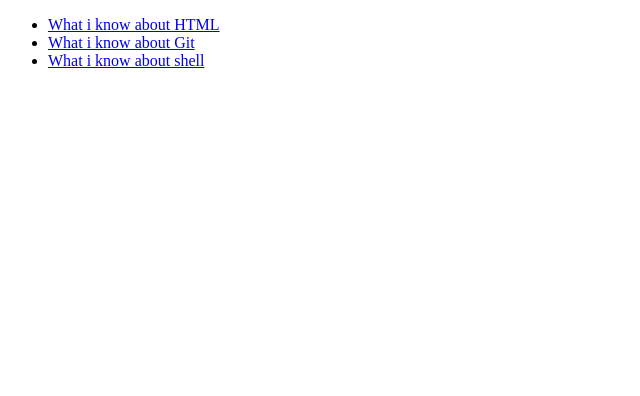
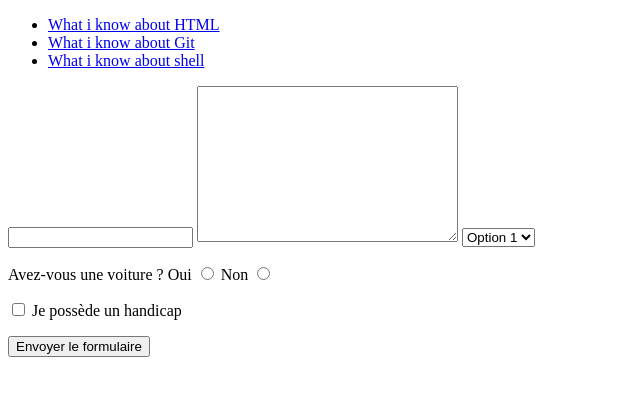
Before and after one commit to Charisey/powercoders, a plain HTML site: page Cheatsheet/index.html in a window 1280 px wide. Shown: the whole page, without its empty margins (0-640 px from the left). Drawn offline with Linux system fonts and the light colour scheme.

Commit message:
Commit de toto

```diff
--- a/Cheatsheet/index.html
+++ b/Cheatsheet/index.html
@@ -9,6 +9,17 @@
     <li><a href="git.html">What i know about Git</a></li>
     <li><a href="shell.html">What i know about shell</a></li>
   </ul>
-
+<form action="">
+  <input type="text" name="titre">
+  <textarea name="zonetexte" id="" cols="30" rows="10"></textarea>
+  <select name="selection" id="">
+    <option value="1">Option 1</option>
+    <option value="2">Option 2</option>
+    <option value="3">Option 3</option>
+  </select>
+  <p>Avez-vous une voiture ? Oui <input type="radio" name="possedevoiture" value="oui"> Non <input type="radio" name="possedevoiture" value="oui"></p>
+  <p><input type="checkbox" name="handicape"> Je possède un handicap</p>
+  <input type="submit" value="Envoyer le formulaire">
+</form>
 </body>
 </html>
```
